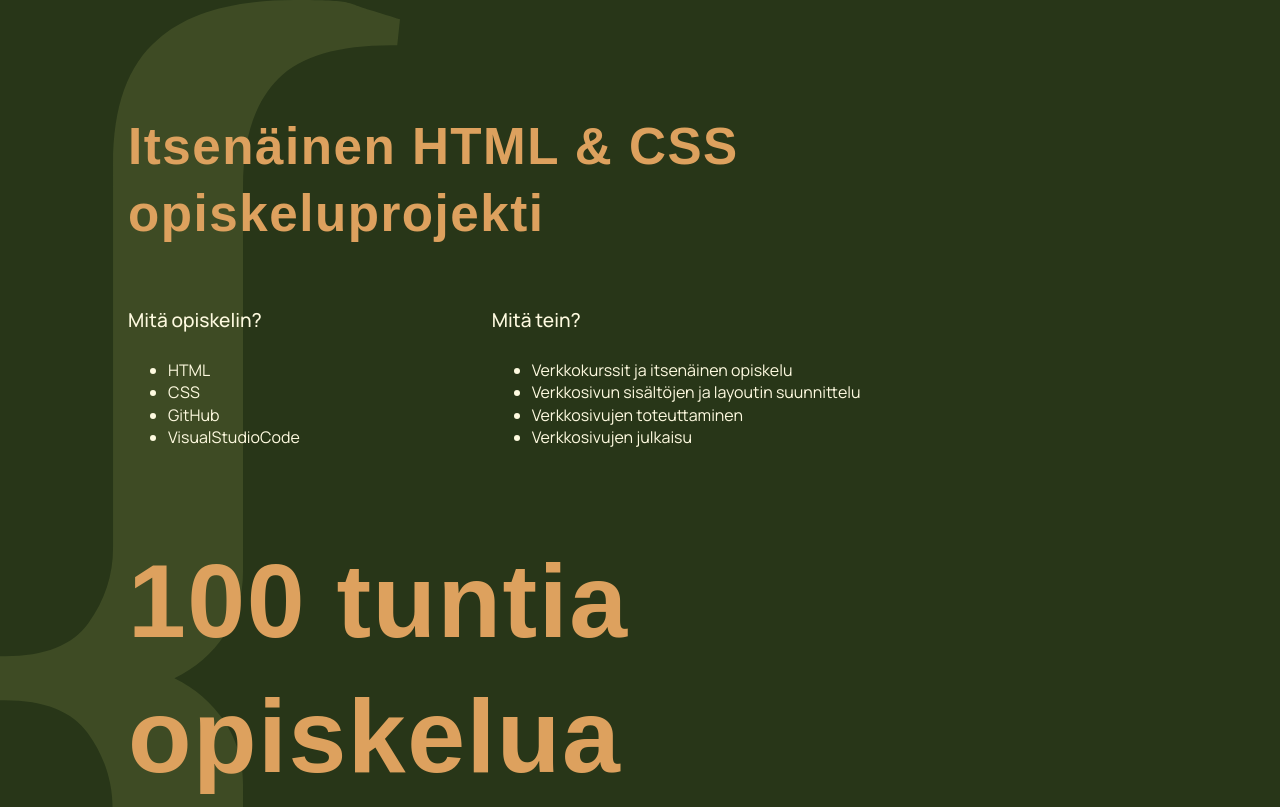
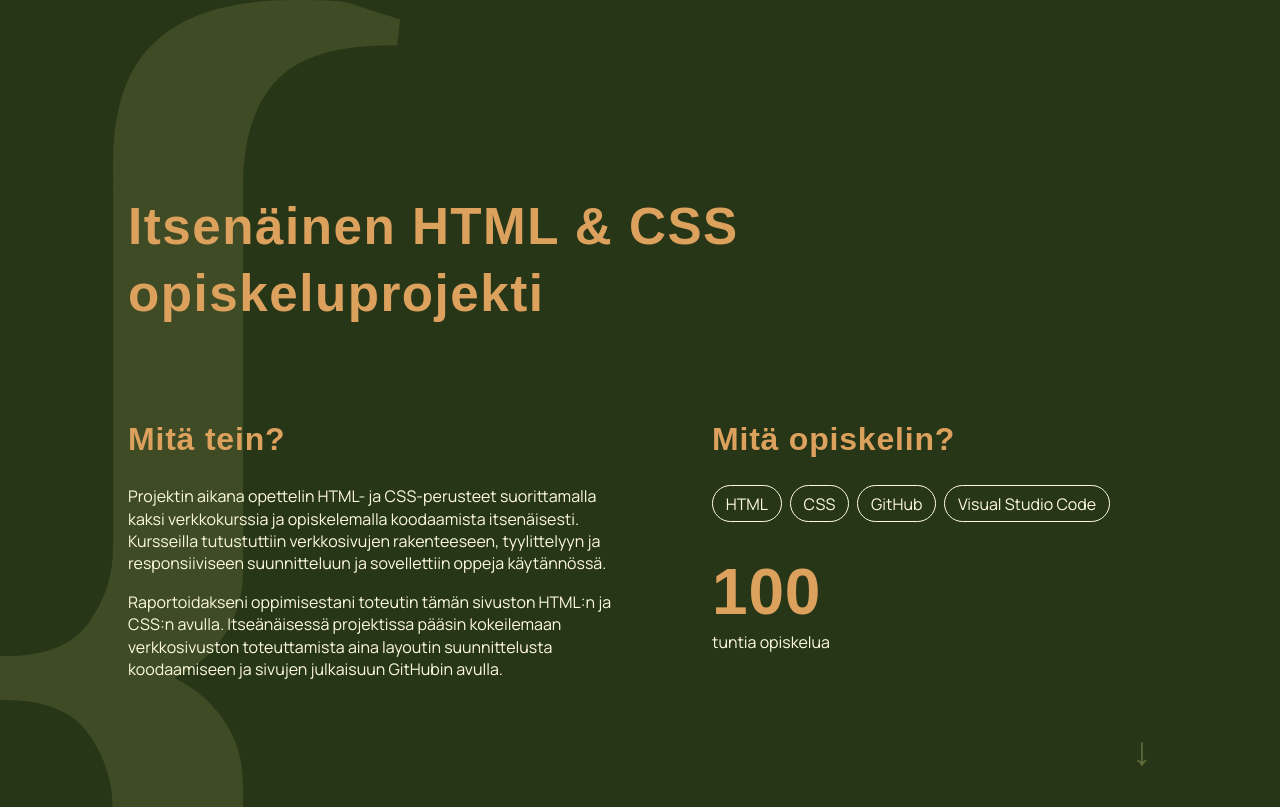
Before and after one commit to 10who/HTML-CSS-projekti, a plain HTML site: page index.html in a window 1280 px wide. Shown: the top 807 px of the page. Drawn offline with Linux system fonts and the light colour scheme; a web font is replaced by a local one.

Commit message:
Paranneltu aloitusnäytön layouttia

```diff
--- a/index.html
+++ b/index.html
@@ -27,25 +27,32 @@
         <H1 class="animation1">Itsenäinen HTML & CSS opiskeluprojekti</H1>
         <div class="header-columns animation2">
             <div>
-                <h4>Mitä opiskelin?</h4>
-                <ul>
-                    <li>HTML</li>
-                    <li>CSS</li>
-                    <li>GitHub</li>
-                    <li>VisualStudioCode</li>
-                </ul>
+                <h2>Mitä tein?</h2>
+                <p>Projektin aikana opettelin HTML- ja CSS-perusteet suorittamalla kaksi verkkokurssia ja opiskelemalla
+                    koodaamista itsenäisesti. Kursseilla tutustuttiin verkkosivujen rakenteeseen,
+                    tyylittelyyn ja responsiiviseen suunnitteluun ja sovellettiin oppeja käytännössä.</p>
+                <p>Raportoidakseni oppimisestani toteutin tämän sivuston HTML:n ja CSS:n avulla. Itseänäisessä
+                    projektissa pääsin kokeilemaan verkkosivuston toteuttamista aina layoutin suunnittelusta koodaamiseen ja sivujen
+                    julkaisuun GitHubin avulla.</p>
             </div>
-            <div>
-                <h4>Mitä tein?</h4>
-                <ul>
-                    <li>Verkkokurssit ja itsenäinen opiskelu</li>
-                    <li>Verkkosivun sisältöjen ja layoutin suunnittelu</li>
-                    <li>Verkkosivujen toteuttaminen</li>
-                    <li>Verkkosivujen julkaisu</li>
-                </ul>
+
+            <div class="study-content">
+                <div>
+                    <h2>Mitä opiskelin?</h2>
+                    <ul class="tag-list">
+                        <li>HTML</li>
+                        <li>CSS</li>
+                        <li>GitHub</li>
+                        <li>Visual Studio Code</li>
+                    </ul>
+                </div>
+                <div class="study-hours">
+                    <h2 class="animation3">100</h2>
+                    <p class="animation3">tuntia opiskelua</p>
+                </div>
             </div>
         </div>
-        <h1 class="animation3">100 tuntia opiskelua</h1>
+        <div class="scroll-hint" aria-hidden="true">↓</div>
     </header>
 
     <hr>
--- a/style.css
+++ b/style.css
@@ -59,10 +59,11 @@ strong {
 
 .container-header {
   min-height: 100vh;
-  padding: 5rem 10%;
+  padding: 10rem 10%;
   display: flex;
   flex-direction: column;
   justify-content: center;
+  gap: 2rem;
   background-color: #283618;
 
   background-image: url("images/left-brace.svg");
@@ -74,18 +75,58 @@ strong {
 .header-columns {
   display: flex;
   flex-direction: row;
-  gap: 12rem;
+  column-gap: 6rem;
 }
 
-.container-header h1 {
+.tag-list {
+  display: flex;
+  flex-wrap: wrap;
+  gap: 0.5rem;
+  padding: 0;
+  margin: 0;
+  list-style: none;
+}
+
+.tag-list li {
+  padding: 0.4rem 0.8rem;
+  border: 1px solid currentColor;
+  border-radius: 999px;
+}
+
+.study-content {
+  display: flex;
+  flex-direction: column;
+  gap: 2rem;;
+}
+
+.study-hours {
+  display: flex;
+  flex-direction: column;
+}
+
+.study-hours h2 {
+  margin: 0;
+  font-size: 4rem;
+}
+
+.scroll-hint {
+  margin-top: auto;
+  align-self: flex-end;
+  font-size: 2.5rem;
+  color: #606C38;
+}
+.container-header h1,
+.container-header h2,
+.container-header h3 {
   color: #DDA15E;
 }
 
 .container-header p,
-.container-header h4,
 .container-header li,
 .container-header strong {
   color: #FEFAE0;
+  margin-top: 0;
+  max-width: 50ch;
 }
 
 .animation1 {
@@ -127,7 +168,7 @@ animation: slide-up2 2s cubic-bezier(0.22, 1, 0.36, 1) forwards;
   animation: slide-in 2s cubic-bezier(0.22, 1, 0.36, 1) forwards;
   animation-delay: 1.5s;
 
-  font-size: 13vh;
+  /*font-size: 13vh;*/
 }
 
 @keyframes slide-in {
@@ -146,7 +187,7 @@ animation: slide-up2 2s cubic-bezier(0.22, 1, 0.36, 1) forwards;
 
 hr {
   border: 0;
-  height: 3px;
+  height: 2px;
   background-color: #606C38;
   margin: 0;
 }
@@ -175,12 +216,10 @@ hr {
 .code-fade-green {
   position: absolute;
   inset: 0;
-    background: linear-gradient(
-        to right,
+  background: linear-gradient(to right,
       #283618 0%,
       #283618 60%,
-        #28361800 95%
-      );
+      #28361800 95%);
   pointer-events: none;
 }
 
@@ -215,7 +254,7 @@ hr {
   transition: transform 0.2s ease;
 }
 
-.course-card:hover{
+.course-card:hover {
   transform: scale(1.03);
 }
 
@@ -349,12 +388,10 @@ a:active {
   position: absolute;
   inset: 0;
 
-  background: linear-gradient(
-    to left,
+  background: linear-gradient(to left,
       #DDA15E 0%,
       #DDA15E 70%,
-    #DDA15E00 95%
-  );
+      #DDA15E00 95%);
 
   pointer-events: none;
 }
@@ -368,7 +405,7 @@ a:active {
 .footer h3 {
   margin-top: 0;
   font-size: clamp(1.2rem, 3vw, 2.5rem);
-  color:#FEFAE0;
+  color: #FEFAE0;
 }
 
 .container-buttons {
@@ -383,7 +420,7 @@ a:active {
   flex: 1 0 0;
   font-family: "Manrope";
   font-weight: 700;
-  color:#BC6C25;
+  color: #BC6C25;
   background-color: #FEFAE0;
   box-shadow: 2px 2px 3px #BC6C25;
   text-decoration: none;
@@ -595,7 +632,7 @@ a:active {
 
 .card p,
 .card a {
-  color:#283618;
+  color: #283618;
   text-decoration: none;
 }
 
@@ -684,6 +721,7 @@ tr {
   user-select: none;
   z-index: 0;
 }
+
 .id-decoration {
   position: relative;
   overflow: visible;
```
Lines whose indentation alone changed are shown as unchanged.
